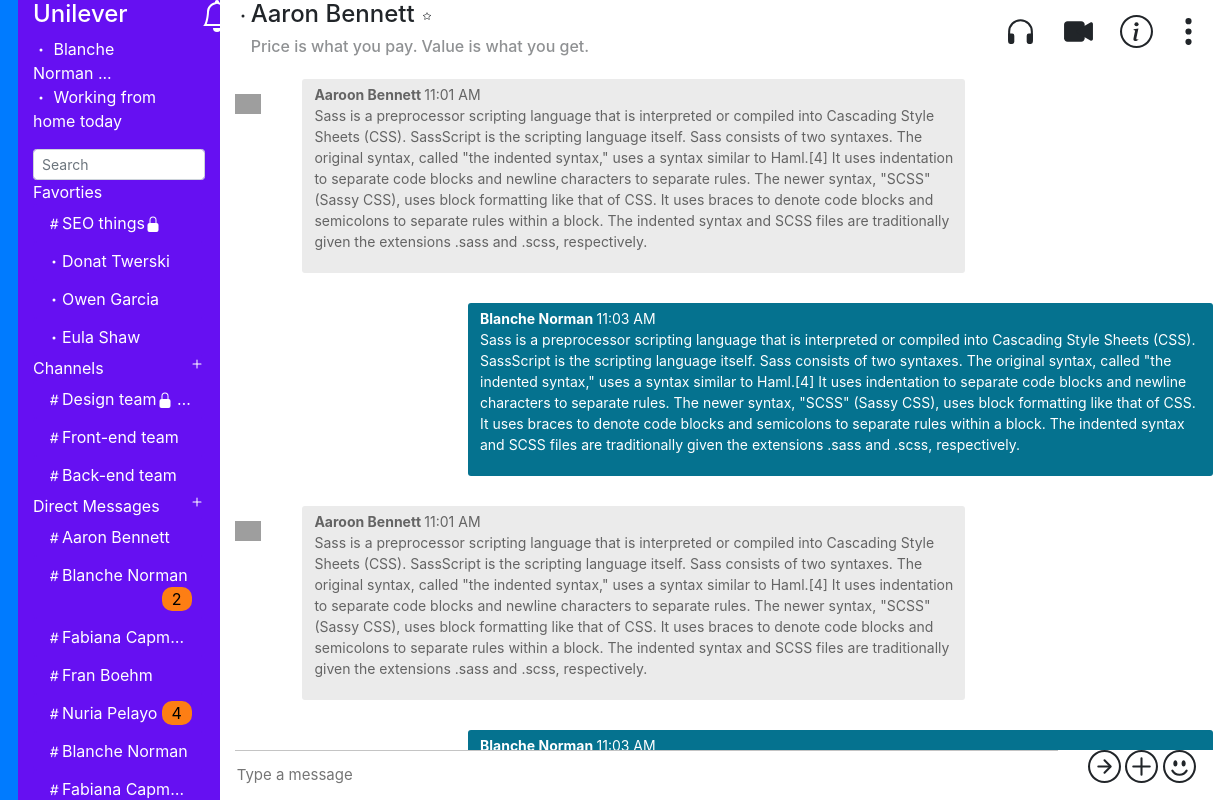
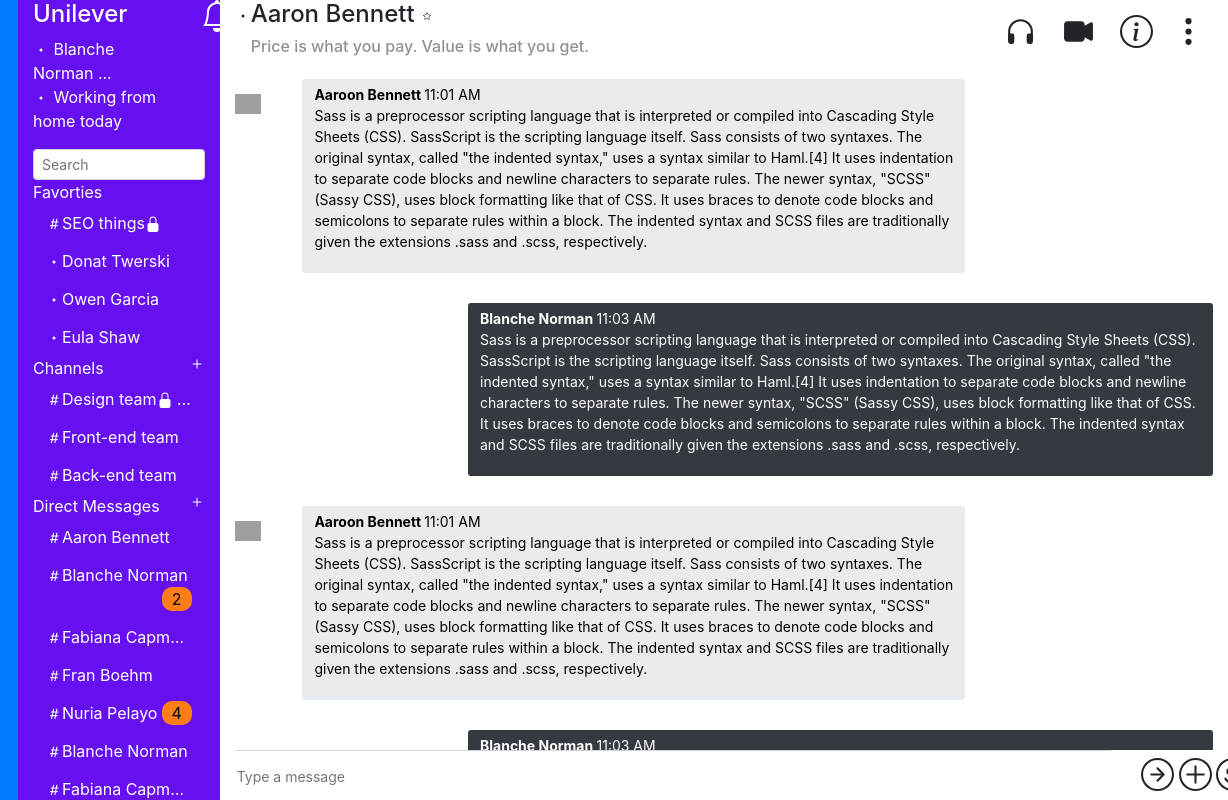
Before and after one commit to Padmakeerthi/chat-app-view, a website: page index.html in a window 1280 px wide. Shown: the top 800 px of the page, 52-1280 px from the left. Drawn offline with nearby package versions, Linux system fonts and the light colour scheme; files that its build step writes are made by us from their sources; grey boxes are pictures that could not be loaded.

Commit message:
feat(chat-app): Minor fixes

```diff
--- a/app.sass
+++ b/app.sass
@@ -69,32 +69,32 @@
 
 %past-message
   border-radius: 3px
-  font-size: 14px
+  font-size: $font-size-sm
   margin: 15px 0 15px 0
   padding: 5px 10px 5px 12px
   width: 100%
 
 .received-with-msg
   @extend %past-message
-  background: #ebebeb none repeat scroll 0 0
-  color: #646464
+  background: $gray-200 none repeat scroll 0 0
+  color: $black
 
 .sent-with-msg
   @extend %past-message
-  background: #05728f none repeat scroll 0 0
-  color:#fff
+  background: $gray-800 none repeat scroll 0 0
+  color: $white
 
 .compose-new-msg
   input
-    background: rgba(0, 0, 0, 0) none repeat scroll 0 0
+    background: $white none repeat scroll 0 0
     border: medium none
-    color: #4c4c4c
-    font-size: 15px
-    min-height: 48px
+    color: $gray-700
+    font-size: $font-size-sm
+    min-height: 50px
     width: 100%
 
 .compose-new-msg
-  border-top: 1px solid #c4c4c4
+  border-top: 1px solid $gray-400
   position: relative
 
 .submit-message
@@ -108,7 +108,7 @@
 .footer
    position: fixed
    bottom: 0
-   width: 80%
+   width: 85%
    height: 50px
    background: $white
    overflow: auto
--- a/index.html
+++ b/index.html
@@ -336,7 +336,7 @@
 								</div>
 
 							</div>
-							<div class="col-md-2">
+							<div class="col-md-2 mt-2">
 								<svg class="bi bi-arrow-right-circle submit-message" width="1em" height="1em" viewBox="0 0 16 16" fill="currentColor" xmlns="http://www.w3.org/2000/svg">
 									<path fill-rule="evenodd" d="M8 15A7 7 0 1 0 8 1a7 7 0 0 0 0 14zm0 1A8 8 0 1 0 8 0a8 8 0 0 0 0 16z"/>
 									<path fill-rule="evenodd" d="M7.646 11.354a.5.5 0 0 1 0-.708L10.293 8 7.646 5.354a.5.5 0 1 1 .708-.708l3 3a.5.5 0 0 1 0 .708l-3 3a.5.5 0 0 1-.708 0z"/>
```
Also changed, not shown: chat-app-view.JPG.
